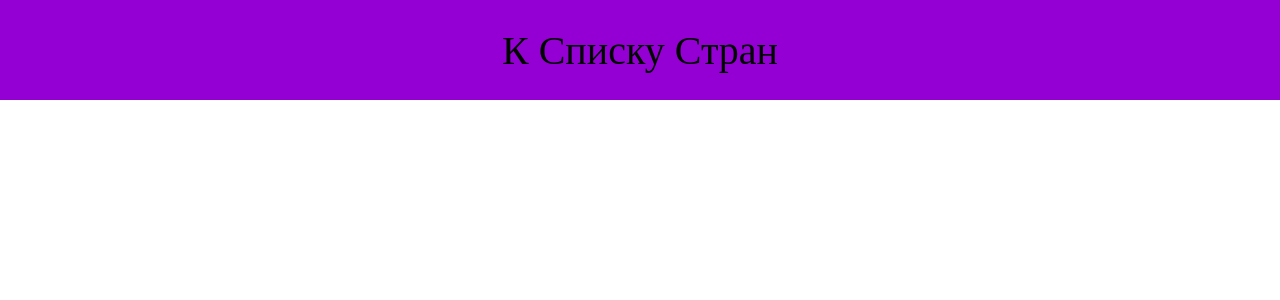
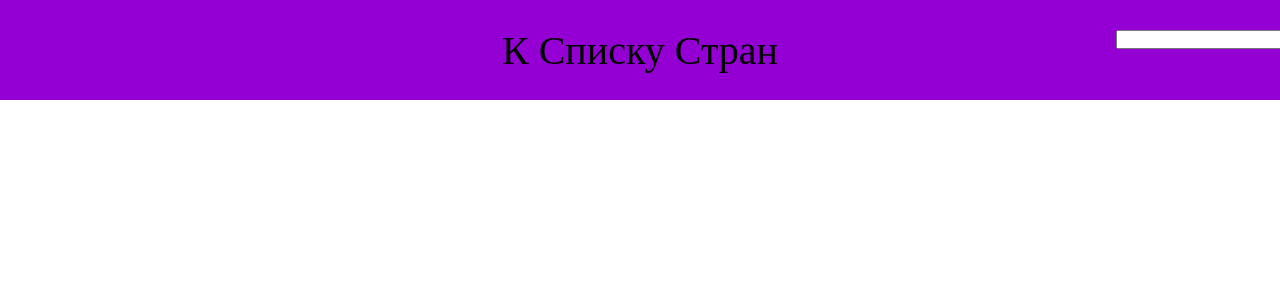
Before and after one commit to pylsar/myVueCountries, a Vue app: page / in a window 1280 px wide. Shown: the top 300 px of the page. Built offline with nearby package versions, Linux system fonts and the light colour scheme.

Commit message:
start search

```diff
--- a/src/components/TheHeader.vue
+++ b/src/components/TheHeader.vue
@@ -1,11 +1,16 @@
 <template>
     <header class="header">
         <router-link to="/list" class="header__link">К Списку Стран</router-link>
+        <the-search/>
     </header>
 </template>
 <script>
+import TheSearch from '@/components/TheSearch.vue';
 export default {
-    name: 'TheHeader'
+    name: 'TheHeader',
+    components:{
+        TheSearch
+    }
 }
 </script>
 <style lang="scss">
@@ -16,6 +21,7 @@ export default {
         display: flex;
         justify-content: center;
         align-items: center;
+        position: relative;
         &__link{
             font-size: 40px;
             color: black;
--- /dev/null
+++ b/src/components/TheSearch.vue
@@ -0,0 +1,22 @@
+<template>
+    <header class="search">
+        <form>
+            <input type="text">
+        </form>
+    </header>
+</template>
+<script>
+export default {
+    name: 'TheSearch'
+}
+</script>
+<style lang="scss">
+    .search{
+        width: 100px;
+        height: 40px;
+        position: absolute;
+        top: 50%;
+        right: 5%;
+        transform: translateY(-50%);
+    }
+</style>
```
